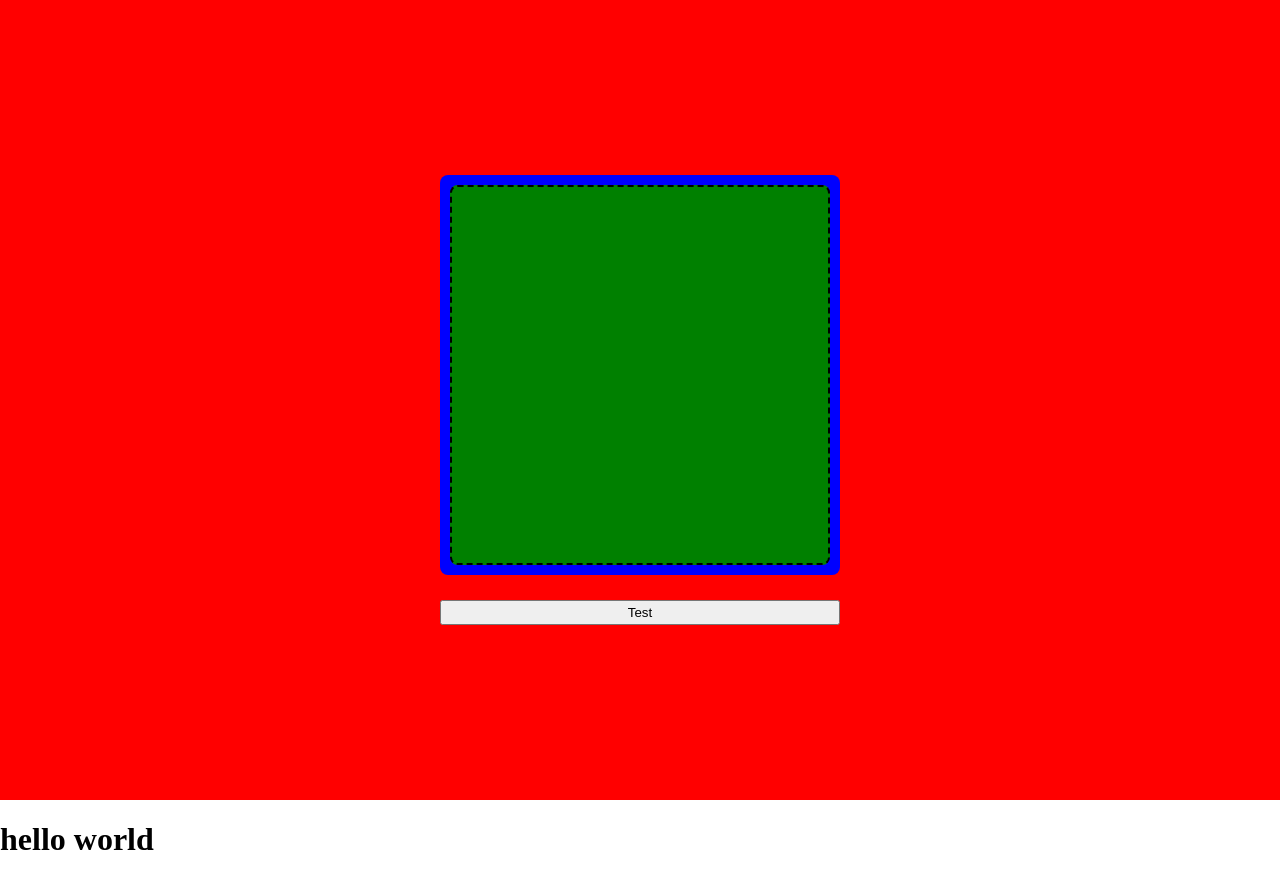
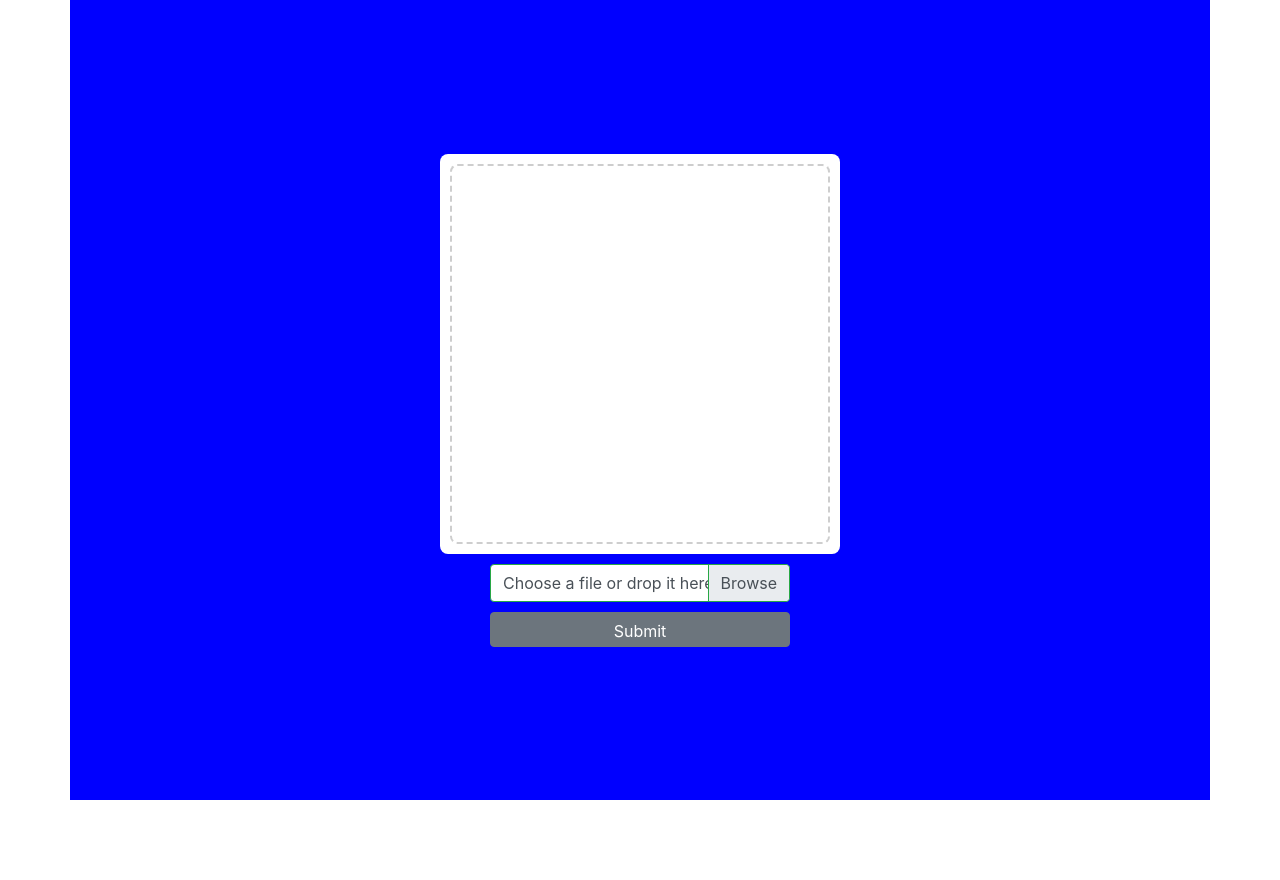
Before and after one commit to Grammarify-team/Grammarify-Client, a Vue app: page / in a window 1280 px wide. After the commit the page ends 800 px from the top, so only its background shows below. Built offline with nearby package versions, Linux system fonts and the light colour scheme.

Commit message:
under development

```diff
--- a/index.html
+++ b/index.html
@@ -8,7 +8,7 @@
 
 <body>
 
-  <div class="container">
+  <!-- <div class="container">
     <div class="outerbox">
       <div class="innerbox"></div>
     </div>
@@ -60,7 +60,7 @@
       height: 25px;
       width: 400px;
     }
-  </style>
+  </style> -->
 
 
   <div id="app"></div>
--- a/package.json
+++ b/package.json
@@ -18,6 +18,9 @@
   },
   "homepage": "https://github.com/Grammarify-team/Grammarify-Client#readme",
   "dependencies": {
+    "axios": "^0.19.1",
+    "bootstrap": "^4.4.1",
+    "bootstrap-vue": "^2.2.2",
     "vue": "^2.6.11",
     "vue-hot-reload-api": "^2.3.4"
   },
--- a/src/App.vue
+++ b/src/App.vue
@@ -1,16 +1,61 @@
 <template>
-  <h1>{{message}}</h1>
+  <div class="container">
+    <div class="outerbox">
+      <div class="innerbox"></div>
+    </div>
+    <div>
+      <SingleFile></SingleFile>
+    </div>
+  </div>
 </template>
 
 <script>
+import SingleFile from "./components/SingleFile";
 export default {
   data() {
     return {
       message: "hello world"
     };
+  },
+  components: {
+    SingleFile
   }
 };
 </script>
 
 <style scoped>
+body {
+  margin: 0;
+  padding: 0;
+}
+
+.container {
+  width: 100%;
+  height: 100vh;
+  background-color: blue;
+  display: flex;
+  flex-direction: column;
+  justify-content: center;
+  align-items: center;
+}
+
+.outerbox {
+  width: 400px;
+  height: 400px;
+  background-color: white;
+  display: flex;
+  align-items: center;
+  justify-content: center;
+  border-radius: 2%;
+}
+
+.innerbox {
+  width: 380px;
+  height: 380px;
+  box-sizing: border-box;
+  padding: 10px;
+  background-color: white;
+  border-radius: 2%;
+  border: 2px dashed rgba(128, 128, 128, 0.384);
+}
 </style>
--- /dev/null
+++ b/src/components/SingleFile.vue
@@ -0,0 +1,87 @@
+<template>
+  <!-- <form @submit.prevent="submitFile">
+    <input type="file" id="file" ref="file" @change="handleFileUpload()" />
+    <button type="submit">Submit</button>
+  </form>-->
+  <form @submit.prevent="submitFile">
+    <!-- <div>
+      <input type="file" id="file" ref="file" @change="handleFileUpload()" />
+    </div>-->
+    <div id="droporbrowse">
+      <b-form-file
+        v-model="file"
+        :state="Boolean(file)"
+        placeholder="Choose a file or drop it here..."
+        drop-placeholder="Drop file here..."
+      ></b-form-file>
+    </div>
+    <div>
+      <b-button type="submit">Submit</b-button>
+      <!-- <button type="submit">Submit</button> -->
+    </div>
+  </form>
+</template>
+
+<script>
+import axios from "axios";
+
+export default {
+  data() {
+    return {
+      file: []
+    };
+  },
+  methods: {
+    submitFile() {
+      let formData = new FormData();
+      formData.append("file", this.file);
+      console.log(this.file);
+      axios
+        // .post("http://localhost:3000/upload", formData, {
+        .post("http://api-grammarify.nafies.tech/upload", formData, {
+          headers: {
+            "Content-Type": "multipart/form-data"
+          }
+        })
+        .then(result => {
+          // console.log(result.data);
+          // console.log("sukses");
+          this.checkGrammar(result.data);
+        })
+        .catch(err => console.log(err));
+    },
+    handleFileUpload() {
+      this.file = this.$refs.file.files[0];
+    },
+    checkGrammar(data) {
+      const url = data.link;
+      console.log(url);
+      axios
+        .post("http://api-grammarify.nafies.tech/ocr/parse", {
+          // headers: {
+          //   "Content-Type": "multipart/form-data"
+          // }
+          data: {
+            url
+          }
+        })
+        .then(result => {
+          console.log(result.data);
+          console.log("sukses");
+        })
+        .catch(err => console.log(err));
+    }
+  }
+};
+</script>
+
+<style scoped>
+button {
+  height: 35px;
+  width: 300px;
+}
+#droporbrowse {
+  margin: 10px 0 10px 0;
+  width: 300px;
+}
+</style>
```
Also changed, not shown: src/main.js (+9 -0 lines), 1 other file (tests, documents, lock files or other folders).
